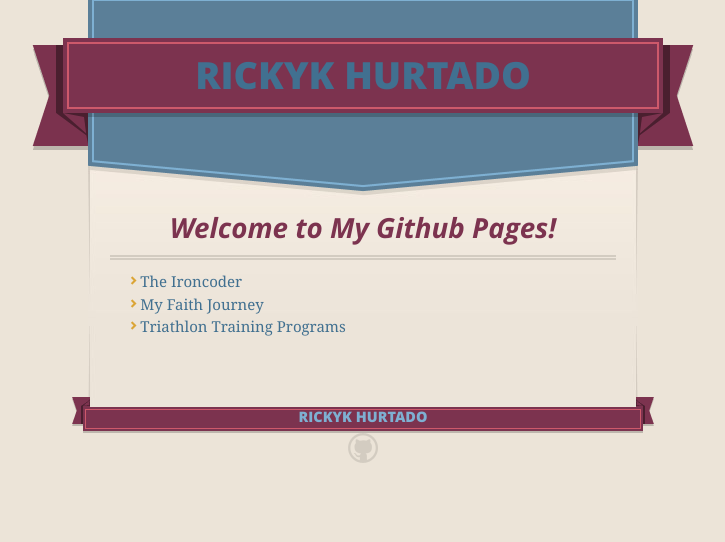
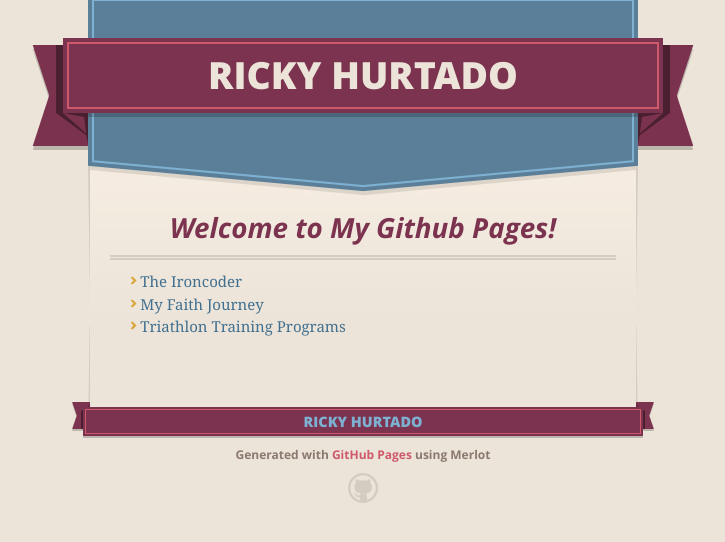
Before and after one commit to rickyhurtado/rickyhurtado.github.io, a plain HTML site: page index.html in a window 1280 px wide. Shown: the whole page, without its empty margins (277-1002 px from the left). Drawn offline with nearby package versions, Linux system fonts and the light colour scheme.

Commit message:
Update index.html

```diff
--- a/index.html
+++ b/index.html
@@ -25,7 +25,7 @@
       <header>
         <span class="ribbon-outer">
           <span class="ribbon-inner">
-            <h1><a href="https://rickyhurtado.github.io/">Rickyk Hurtado</a></h1>
+            <h1>Ricky Hurtado</h1>
             <h2></h2>
           </span>
           <span class="left-tail"></span>
@@ -50,11 +50,12 @@
       <footer>
         <span class="ribbon-outer">
           <span class="ribbon-inner">
-            <p><a href="https://rickyhurtado.github.io/">Rickyk Hurtado</a></p>
+            <p style="padding-top:5px"><a href="https://rickyhurtado.github.io/">Ricky Hurtado</a></p>
           </span>
           <span class="left-tail"></span>
           <span class="right-tail"></span>
         </span>
+        <p>Generated with <a href="https://pages.github.com">GitHub Pages</a> using Merlot</p>
         <span class="octocat"></span>
       </footer>
     </div>
```
